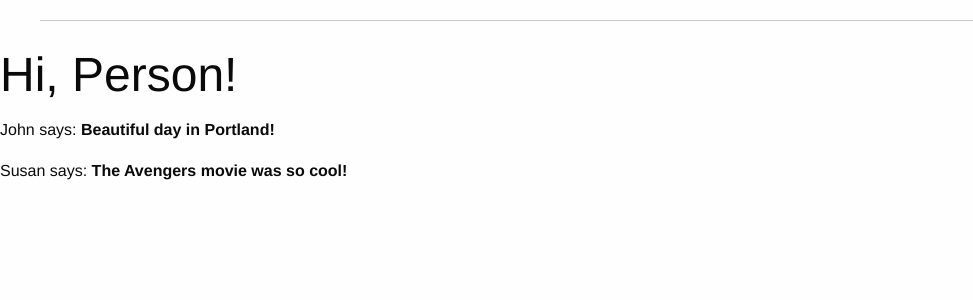
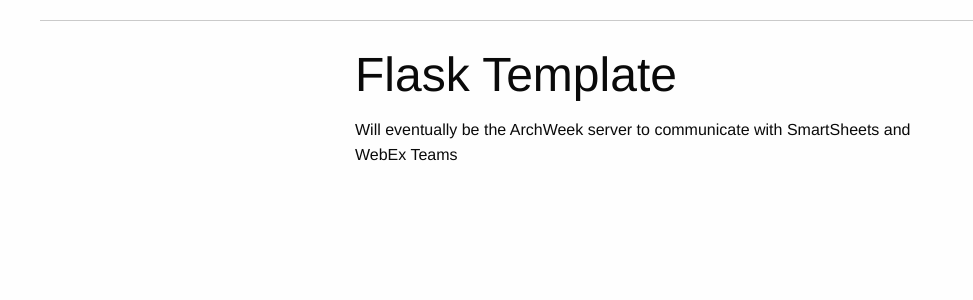
Before and after one commit to jleatham/flask-template, a Flask app: page / in a window 1280 px wide. Shown: the part 56-356 px from the top of the page, without its empty margins (0-973 px from the left). Run offline with Flask 2, Linux system fonts and the light colour scheme; parts of the project's set-up code (start-up, migrations or seed data) failed here and were passed over; some libraries are stand-ins or nearby versions.

Commit message:
html update

```diff
--- a/myflask/myflask.py
+++ b/myflask/myflask.py
@@ -13,18 +13,7 @@
 @app.route('/')
 @app.route('/index')
 def index():
-    user = {'username': 'Person'}
-    posts = [
-        {
-            'author': {'username': 'John'},
-            'body': 'Beautiful day in Portland!'
-        },
-        {
-            'author': {'username': 'Susan'},
-            'body': 'The Avengers movie was so cool!'
-        }
-    ]
-    return render_template('index.html', title='Flask Template', user=user, posts=posts)
+    return render_template('index.html', title='Flask Template')
 
 @app.route('/login', methods=['GET', 'POST'])
 def login():
@@ -68,7 +57,7 @@
         archDict, errors = schema.dump(archObject)
         rowAddResult = ss_update_row(ss_client,archSheet, archDict)
         if rowAddResult == 'SUCCESS':
-            flash('Date: {},  \nArchitecture: {}, \ncategory: {}, \nbullet: {}, \nbLink: {}, \nsubBullet1: {}, \nsb1Link: {}, \nsubBullet2: {}, \nsb2Link: {}, \nsubBullet3: {}, \nsb3Link: {}, \nsubBullet4: {}, \nsb4Link: {}, \nsubBullet5: {}, \nsb5Link: {}'.format(
+            flash('Date: {},</br>  Architecture: {}, </br>category: {}, </br>bullet: {}, </br>bLink: {}, </br>subBullet1: {}, </br>sb1Link: {}, </br>subBullet2: {}, </br>sb2Link: {}, </br>subBullet3: {}, </br>sb3Link: {}, </br>subBullet4: {}, </br>sb4Link: {}, </br>subBullet5: {}, </br>sb5Link: {}'.format(
                 date, arch, form.category.data, form.bullet.data, form.bLink.data,
                 form.subBullet1.data, form.sb1Link.data, form.subBullet2.data, form.sb2Link.data,
                 form.subBullet3.data, form.sb3Link.data, form.subBullet4.data, form.sb4Link.data,
--- a/myflask/templates/index.html
+++ b/myflask/templates/index.html
@@ -1,8 +1,24 @@
 {% extends "base.html" %}
 
 {% block content %}
-    <h1>Hi, {{ user.username }}!</h1>
-    {% for post in posts %}
-    <div><p>{{ post.author.username }} says: <b>{{ post.body }}</b></p></div>
-    {% endfor %}
+
+<div class="grid-container">
+    <div class="grid-x grid-margin-x">
+        <div class="large-3 cell"></div>
+        <div class="large-6 small-12 cell">
+            <h1>{{ title }}</h1>
+            <p>
+                Will eventually be the ArchWeek server to communicate with SmartSheets and WebEx Teams
+            </p>
+            <p>
+
+            </p>
+        </div>
+        <div class="large-3 cell"></div>
+    </div>
+
+</div>
+
+
+
 {% endblock %}
```
